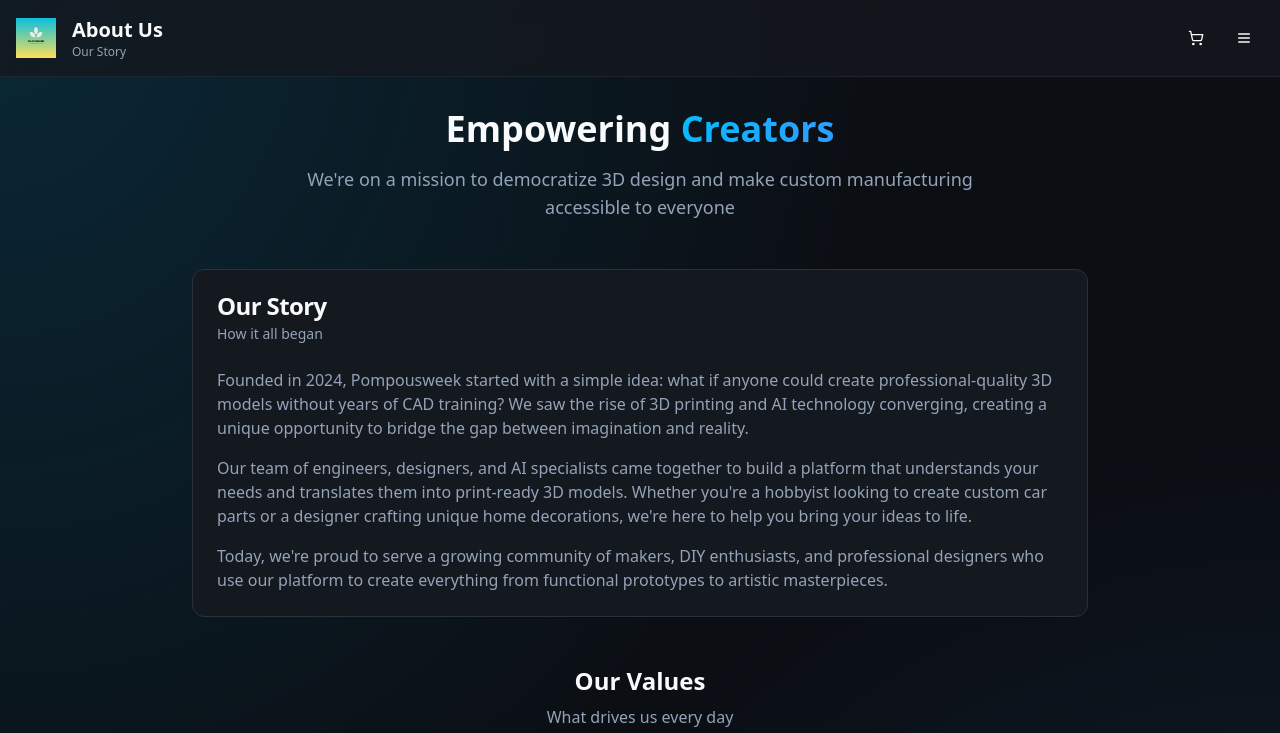
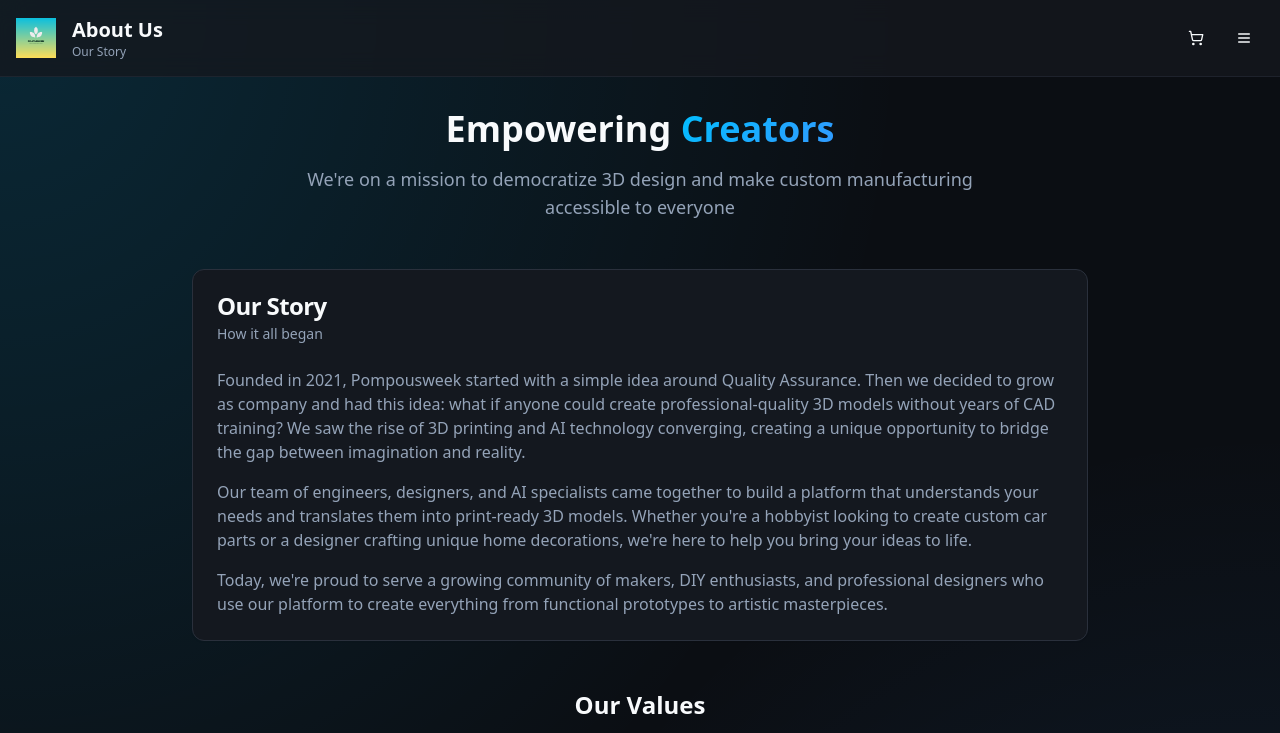
Before and after one commit to anapsousa/car-part-creators, a React (Vite) app: page /about in a window 1280 px wide. Shown: the top 733 px of the page. Built offline with nearby package versions, Linux system fonts and the light colour scheme; the HTML template or start-up script is replaced by a standard one.

Commit message:
Visual edit in Lovable
Edited UI in Lovable

```diff
--- a/src/pages/About.tsx
+++ b/src/pages/About.tsx
@@ -50,10 +50,7 @@ const About = () => {
             </CardHeader>
             <CardContent className="space-y-4 text-muted-foreground">
               <p>
-                Founded in 2024, Pompousweek started with a simple idea: what if anyone could create
-                professional-quality 3D models without years of CAD training? We saw the rise of 3D printing
-                and AI technology converging, creating a unique opportunity to bridge the gap between imagination
-                and reality.
+                Founded in 2021, Pompousweek started with a simple idea around Quality Assurance. Then we decided to grow as company and had this idea: what if anyone could create professional-quality 3D models without years of CAD training? We saw the rise of 3D printing and AI technology converging, creating a unique opportunity to bridge the gap between imagination and reality.
               </p>
               <p>
                 Our team of engineers, designers, and AI specialists came together to build a platform that
@@ -104,7 +101,7 @@ const About = () => {
               <Button variant="secondary" size="lg" onClick={() => navigate("/")} className="bg-slate-800 hover:bg-slate-700">
                 Get Started
               </Button>
-              <Button variant="outline" size="lg" onClick={() => navigate("/contact")} className="border-primary-foreground/20 bg-slate-800 hover:bg-slate-700 text-slate-50">
+              <Button variant="outline" size="lg" onClick={() => navigate("/contact")} className="border-primary-foreground/20 bg-slate-800 hover:bg-slate-700 text-slate-50 font-medium">
                 Contact Us
               </Button>
             </CardContent>
```
